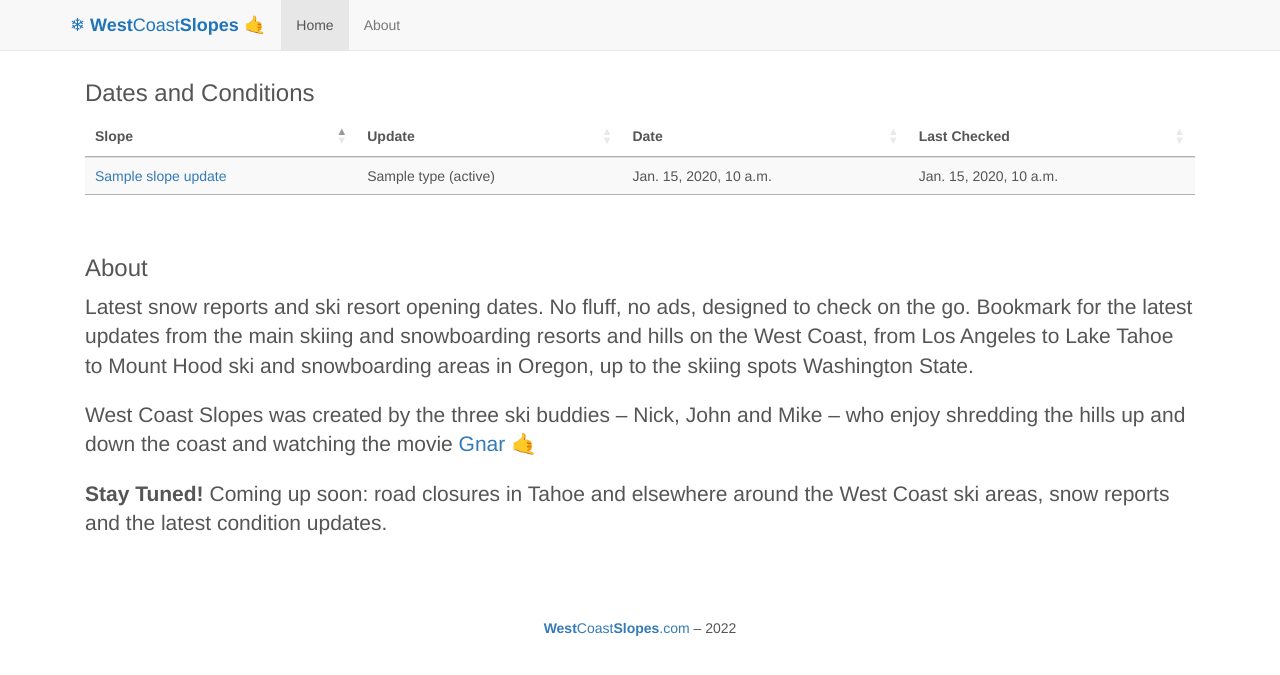
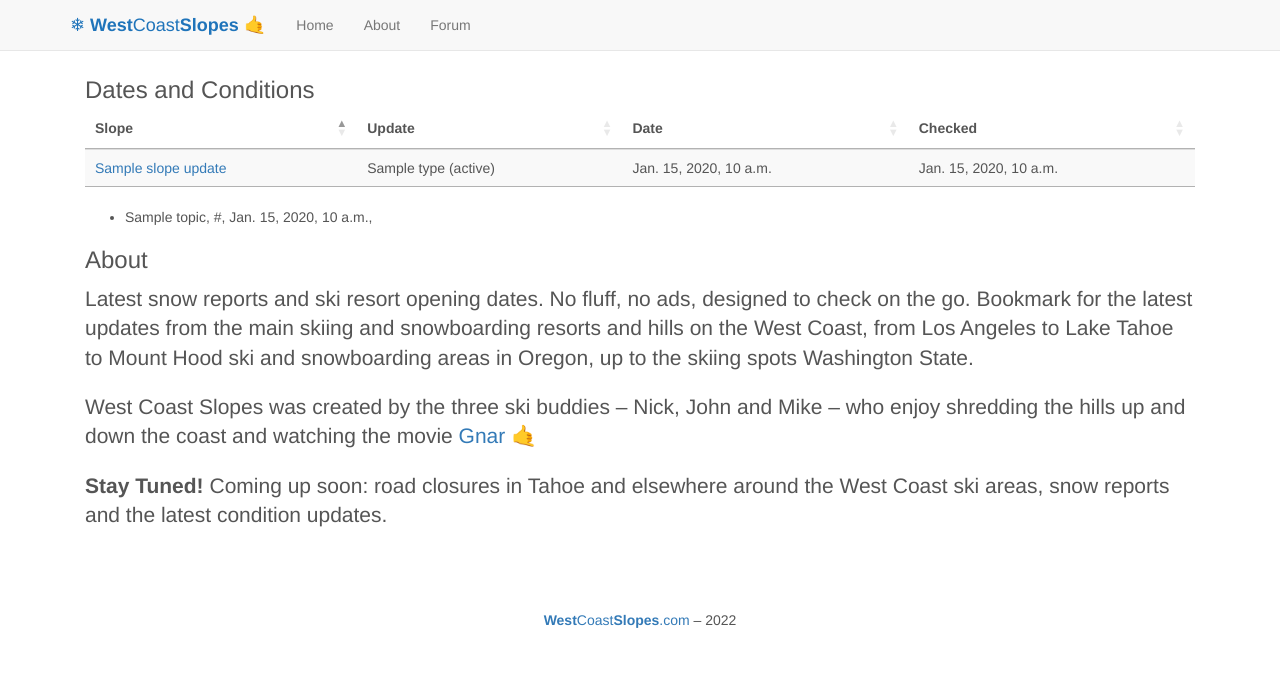
Before and after one commit to one10/slopes, a Django app: template slopes/templates/slopes/index.html in a window 1280 px wide. Shown: the top 675 px of the page. Run offline with Django 4.2, Linux system fonts and the light colour scheme; the template is opened without the code that fills it: most values are stand-ins (such as "Sample title", 1, 10 or a date in 2020); some libraries are stand-ins or nearby versions.

Commit message:
adding-rss

```diff
--- a/requirements.txt
+++ b/requirements.txt
@@ -4,3 +4,6 @@
 black==22.10.0
 django_stubs==1.12.0
 dj-static==0.0.6
+lxml==4.6.3
+rss_parser==0.2.3
+types-requests
--- a/slopes/templates/slopes/base_template.html
+++ b/slopes/templates/slopes/base_template.html
@@ -42,14 +42,15 @@
                 <span class="icon-bar"></span>
                 <span class="icon-bar"></span>
             </button>
-            <a class="navbar-brand" href="https://westcoastslopes.com/#">
+            <a class="navbar-brand" href="https://westcoastslopes.com/">
                 <span style="color: #1f74ba">&#10052; <b>West</b>Coast<b>Slopes</b> &#129305;</span>
             </a>
         </div>
         <div id="navbar" class="collapse navbar-collapse">
             <ul class="nav navbar-nav">
-                <li class="active"><a href="/#">Home</a></li>
+                <li><a href="/">Home</a></li>
                 <li><a href="#about">About</a></li>
+                <li><a href="https://forum.westcoastslopes.com/">Forum</a></li>
             </ul>
         </div><!--/.nav-collapse -->
     </div>
--- a/slopes/templates/slopes/index.html
+++ b/slopes/templates/slopes/index.html
@@ -7,14 +7,14 @@
 {% block main_content %}
     <h3>Dates and Conditions</h3>
     {#        <div class="table-responsive">#}
-    <div>
+    <div style="margin-top: -5px;">
         <table class="table table-striped table-hover" id="mainTable">
             <thead>
             <tr>
                 <th scope="col">Slope</th>
                 <th scope="col">Update</th>
                 <th scope="col">Date</th>
-                <th scope="col">Last Checked</th>
+                <th scope="col">Checked</th>
             </tr>
             </thead>
             <tbody>
@@ -35,7 +35,16 @@
             </tbody>
         </table>
     </div>
-    <br><br>
+    <br>
+    <ul>
+        {% for topic in latest_topics %}
+            <li>
+                {{ topic.title }},
+                {{ topic.url }},
+                {{ topic.date }},
+            </li>
+        {% endfor %}
+    </ul>
     <h3 id="about">About</h3>
     <p class="lead">Latest snow reports and ski resort opening dates.
         No fluff, no ads, designed to check on the go.
@@ -43,9 +52,11 @@
         skiing and snowboarding resorts and hills on the West Coast, from
         Los Angeles to Lake Tahoe to Mount Hood ski and snowboarding areas in Oregon,
         up to the skiing spots Washington State.</p>
-<p class="lead">
-West Coast Slopes was created by the three ski buddies &ndash; Nick, John and Mike &ndash; who enjoy shredding the hills up and down the coast and watching the movie <a href="https://www.imdb.com/title/tt2473526/" rel="nofollow">Gnar</a> 🤙
-</p>
+    <p class="lead">
+        West Coast Slopes was created by the three ski buddies &ndash; Nick, John and Mike &ndash; who enjoy shredding
+        the hills up and down the coast and watching the movie <a href="https://www.imdb.com/title/tt2473526/"
+                                                                  rel="nofollow">Gnar</a> 🤙
+    </p>
     <p class="lead">
         <b>Stay Tuned!</b> Coming up soon: road closures in Tahoe and elsewhere around
         the West Coast ski areas, snow reports and the latest condition updates.
--- a/slopes_config/settings_local.py
+++ b/slopes_config/settings_local.py
@@ -1,6 +1,6 @@
 from slopes_config.settings import *
 
-DEBUG = False
+DEBUG = True
 
 DATABASES = {
     "default": {
--- a/static/slopes.css
+++ b/static/slopes.css
@@ -2,7 +2,7 @@
     padding-top: 50px;
 }
 .starter-template {
-    padding-top: 10px;
+    padding-top: 7px;
     padding-bottom: 40px;
 
     padding-right: 15px;
```
Also changed, not shown: slopes/views.py (+29 -1 lines).
